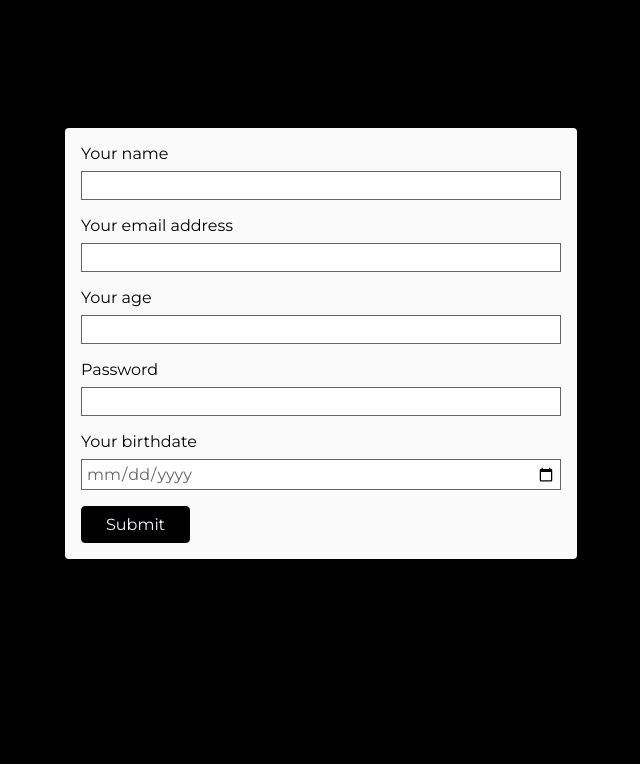
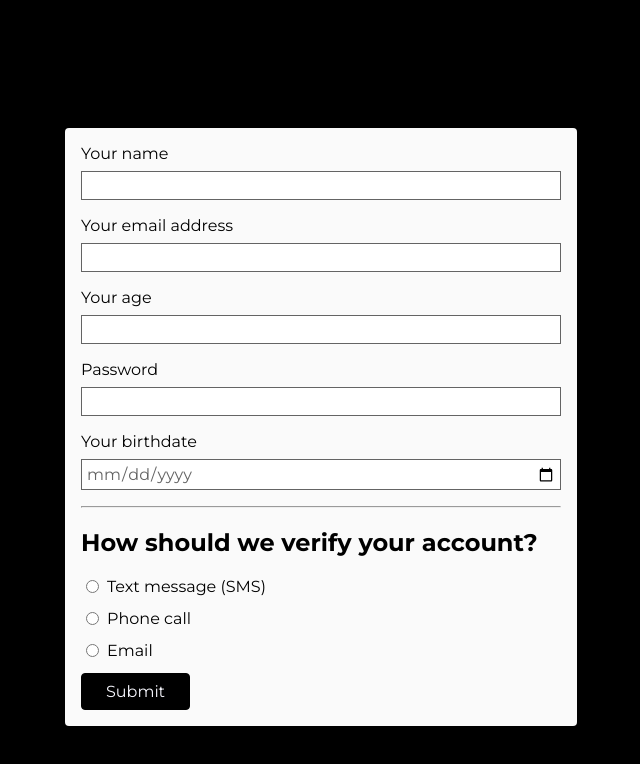
Before and after one commit to soyun0118/Form, a plain HTML site: page index.html in a window 1280 px wide. Shown: the whole page, without its empty margins (319-959 px from the left). Drawn offline with Linux system fonts and the light colour scheme.

Commit message:
add verify radio

```diff
--- a/index.html
+++ b/index.html
@@ -21,6 +21,20 @@
     <input type="password" name="user-password">
     <label for="user-birthdate">Your birthdate</label>
     <input type="date" id="birthdate" name="user-birthdate">
+    <hr>
+    <h2>How should we verify your account?</h2>
+    <div class="form-control-inline">
+      <input type="radio" id="verify-text" name="verify" value="text">
+      <label for="verify-text">Text message (SMS)</label>
+    </div>
+    <div class="form-control-inline">
+      <input type="radio" id="verify-call" name="verify" value="call">
+      <label for="verify-call">Phone call</label>
+    </div>
+    <div class="form-control-inline">
+      <input type="radio" id="verify-email" name="verify" value="email">
+      <label for="verify-email">Email</label>
+    </div>
 	  <button>Submit</button>
 	</form>
 </body>
--- a/styles.css
+++ b/styles.css
@@ -49,3 +49,12 @@ button {
 button:hover {
   background-color: rgb(71, 105, 90)
 }
+
+.form-control-inline {
+  display: flex;
+}
+
+.form-control-inline input {
+  width: auto;
+  margin-right: 0.5rem;
+}
```
